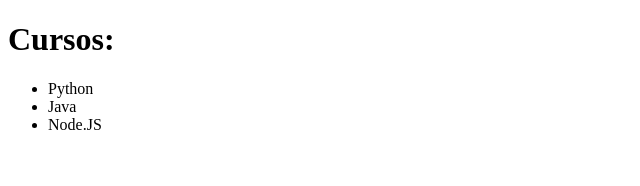
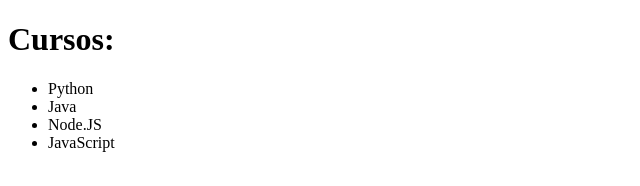
Before and after one commit to ChristianTudeschini/git-e-github, a plain HTML site: page index.html in a window 1280 px wide. Shown: the full height of the page, 0-640 px from the left. Drawn offline with Linux system fonts and the light colour scheme.

Commit message:
Mais uma alteração

```diff
--- a/index.html
+++ b/index.html
@@ -3,7 +3,7 @@
 <head>
     <meta charset="UTF-8">
     <meta name="viewport" content="width=device-width, initial-scale=1.0">
-    <title>Curso de Git e Github</title>
+    <title>Lista de Cursos</title>
 </head>
 <body>
     <h1>Cursos:</h1>
@@ -12,6 +12,7 @@
         <li>Python</li>
         <li>Java</li>
         <li>Node.JS</li>
+        <li>JavaScript</li>
     </ul>
 
 </body>
```
